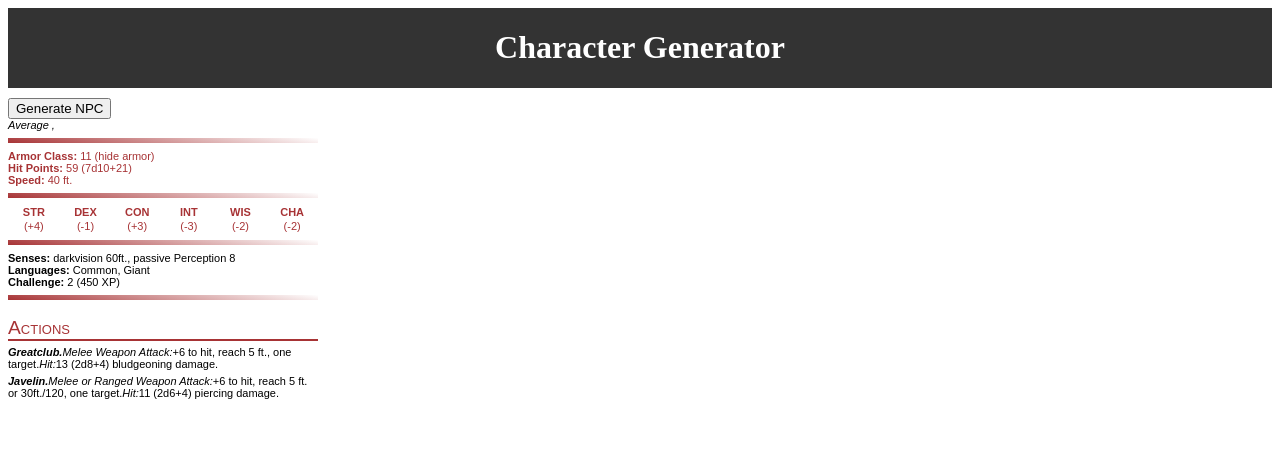
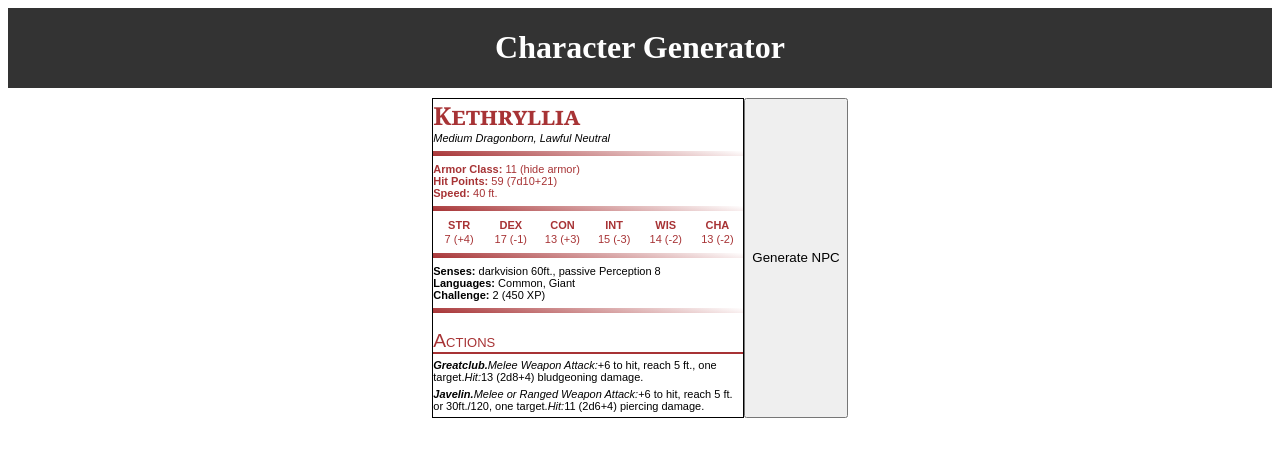
Before and after one commit to codymccormick/Character-Generator, a SvelteKit app: page / in a window 1280 px wide. Shown: the top 456 px of the page. Built offline with nearby package versions, Linux system fonts and the light colour scheme.

Commit message:
Changed location of statBlock

```diff
--- a/src/routes/StatBlock.svelte
+++ b/src/routes/StatBlock.svelte
@@ -1,46 +1,62 @@
 <script>
+	import { onMount } from 'svelte';
 	import { names, races, classes, alignments, occupations } from './data';
 	import { getRandomItemFromArray, rollStat } from './helper';
 
-	// Define variables for NPC generation
-	let npcName = '';
-	let npcRace = '';
-	let npcClass = '';
-	let npcAlignment = '';
-	let npcOccupation = '';
-	let npcStrength = '';
-	let npcDexterity = '';
-	let npcConstitution = '';
-	let npcIntelligence = '';
-	let npcWisdom = '';
-	let npcCharisma = '';
+	let npc = {
+		name: '',
+		race: '',
+		class: '',
+		alignment: '',
+		occupation: '',
+		stats: {}
+	};
 
-	// Function to generate random NPC
+	onMount(() => {
+		npc = {
+			name: getRandomItemFromArray(names),
+			race: getRandomItemFromArray(races),
+			class: getRandomItemFromArray(classes),
+			alignment: getRandomItemFromArray(alignments),
+			occupation: getRandomItemFromArray(occupations),
+			stats: {
+				strength: rollStat(),
+				dexterity: rollStat(),
+				constitution: rollStat(),
+				intelligence: rollStat(),
+				wisdom: rollStat(),
+				charisma: rollStat()
+			}
+		};
+	});
+
 	function generateNPC() {
-		npcName = getRandomItemFromArray(names);
-		npcRace = getRandomItemFromArray(races);
-		npcClass = getRandomItemFromArray(classes);
-		npcAlignment = getRandomItemFromArray(alignments);
-		npcOccupation = getRandomItemFromArray(occupations);
-
-		npcStrength = rollStat();
-		npcDexterity = rollStat();
-		npcConstitution = rollStat();
-		npcIntelligence = rollStat();
-		npcWisdom = rollStat();
-		npcCharisma = rollStat();
+		npc = {
+			name: getRandomItemFromArray(names),
+			race: getRandomItemFromArray(races),
+			class: getRandomItemFromArray(classes),
+			alignment: getRandomItemFromArray(alignments),
+			occupation: getRandomItemFromArray(occupations),
+			stats: {
+				strength: rollStat(),
+				dexterity: rollStat(),
+				constitution: rollStat(),
+				intelligence: rollStat(),
+				wisdom: rollStat(),
+				charisma: rollStat()
+			}
+		};
 	}
 </script>
 
 <main>
-	<button on:click={generateNPC}>Generate NPC</button>
-
 	<div
+		id="statBlock"
 		contenteditable="true"
 		style="width:310px; font-family:Arial,Helvetica,sans-serif;font-size:11px;"
 	>
-		<div class="name">{npcName}</div>
-		<div class="description">Average {npcRace}, {npcAlignment}</div>
+		<div class="name">{npc.name}</div>
+		<div class="description">Medium {npc.race}, {npc.alignment}</div>
 
 		<div class="gradient" />
 
@@ -54,26 +70,28 @@
 
 		<table>
 			<tr>
-                <th>STR </th>
-                <th>DEX </th>
-                <th>CON </th>
-                <th>INT </th>
-                <th>WIS </th>
-                <th>CHA </th>
-            </tr>
+				<th>STR</th>
+				<th>DEX</th>
+				<th>CON</th>
+				<th>INT</th>
+				<th>WIS</th>
+				<th>CHA</th>
+			</tr>
 			<tr>
-				<td>{npcStrength} (+4)</td>
-				<td>{npcDexterity} (-1)</td>
-				<td>{npcConstitution} (+3)</td>
-				<td>{npcIntelligence} (-3)</td>
-				<td>{npcWisdom} (-2)</td>
-				<td>{npcCharisma} (-2)</td>
-            </tr>
+				<td>{npc.stats.strength} (+4)</td>
+				<td>{npc.stats.dexterity} (-1)</td>
+				<td>{npc.stats.constitution} (+3)</td>
+				<td>{npc.stats.intelligence} (-3)</td>
+				<td>{npc.stats.wisdom} (-2)</td>
+				<td>{npc.stats.charisma} (-2)</td>
+			</tr>
 		</table>
 
 		<div class="gradient" />
 
-		<div><span class="bold">Senses: </span><span> darkvision 60ft., passive Perception 8</span></div>
+		<div>
+			<span class="bold">Senses: </span><span> darkvision 60ft., passive Perception 8</span>
+		</div>
 		<div><span class="bold">Languages: </span><span> Common, Giant</span></div>
 		<div><span class="bold">Challenge: </span><span> 2 (450 XP)</span></div>
 
@@ -98,10 +116,27 @@
 			><span>11 (2d6+4) piercing damage.</span>
 		</div>
 	</div>
-	<br /><br /><br />
+
+	<div id="button">
+		<button on:click={generateNPC}>Generate NPC</button>
+	</div>
+
 </main>
 
 <style>
+	main {
+		display: flex;
+		justify-content: center;
+	}
+
+	#button {
+		display: flex;
+		justify-content: center;
+	}
+
+	#statBlock {
+		border: 1px solid black;
+	}
 	.gradient {
 		background: linear-gradient(10deg, #a73335, white);
 		height: 5px;
```
